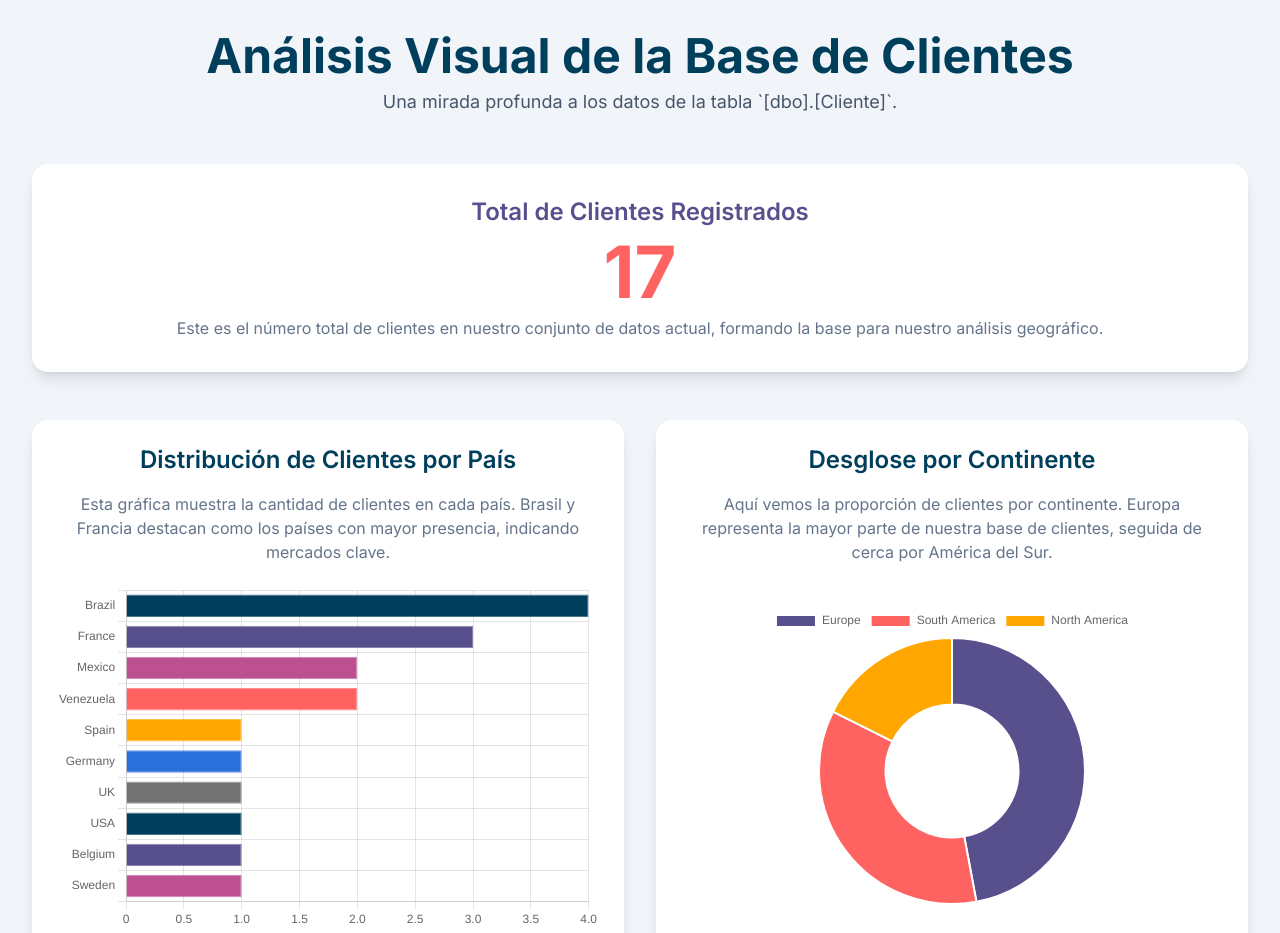
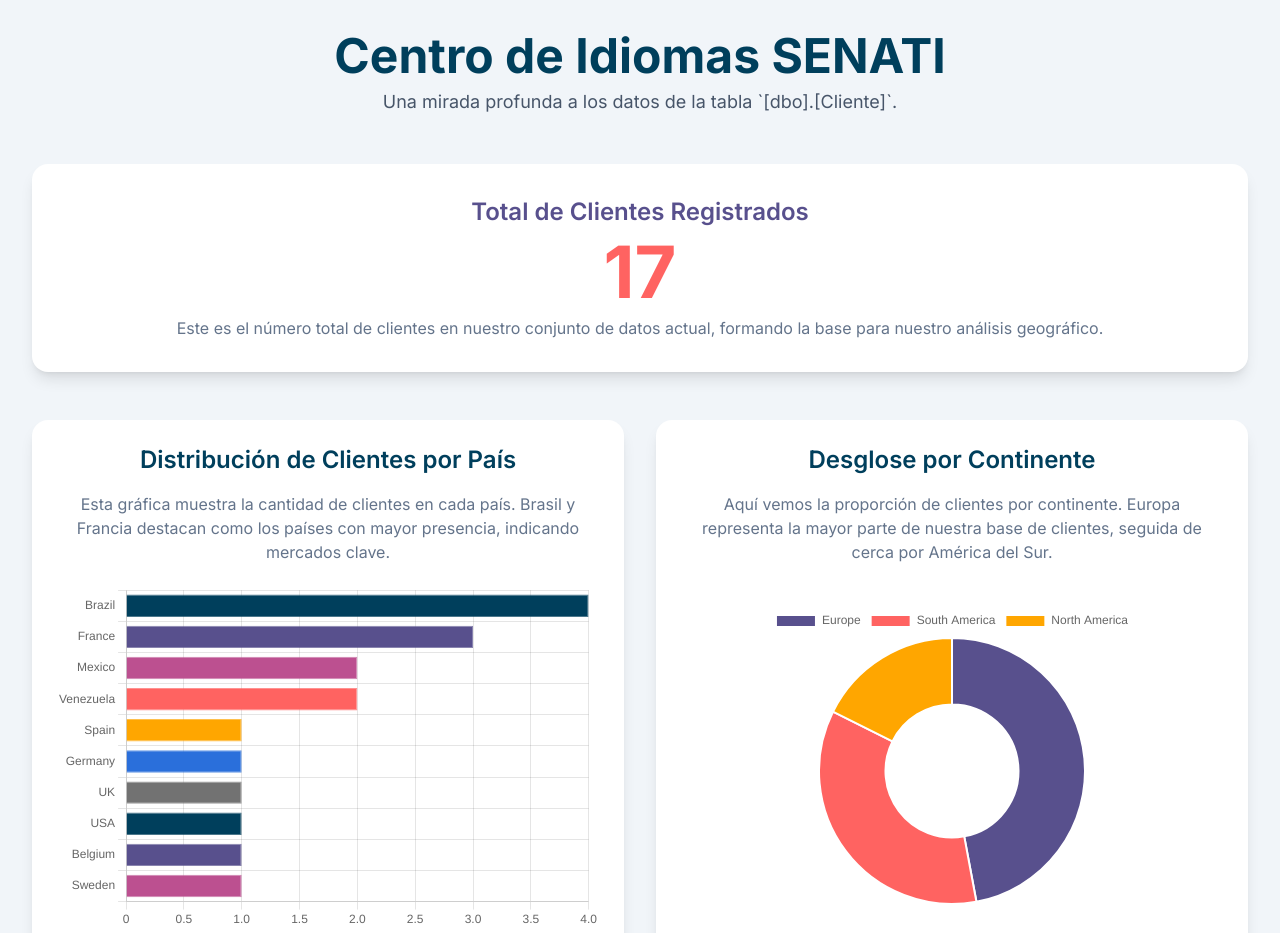
Before and after one commit to cestelares/InfoCIS2025, a plain HTML site: page index.html in a window 1280 px wide. Shown: the top 933 px of the page. Drawn offline with nearby package versions, Linux system fonts and the light colour scheme.

Commit message:
Update index.html

```diff
--- a/index.html
+++ b/index.html
@@ -42,7 +42,7 @@
     <div class="container mx-auto p-4 md:p-8 max-w-7xl">
 
         <header class="text-center mb-12">
-            <h1 class="text-4xl md:text-5xl font-bold mb-2" style="color: #003f5c;">Análisis Visual de la Base de Clientes</h1>
+            <h1 class="text-4xl md:text-5xl font-bold mb-2" style="color: #003f5c;">Centro de Idiomas SENATI </h1>
             <p class="text-lg text-slate-600">Una mirada profunda a los datos de la tabla `[dbo].[Cliente]`.</p>
         </header>
 
```
